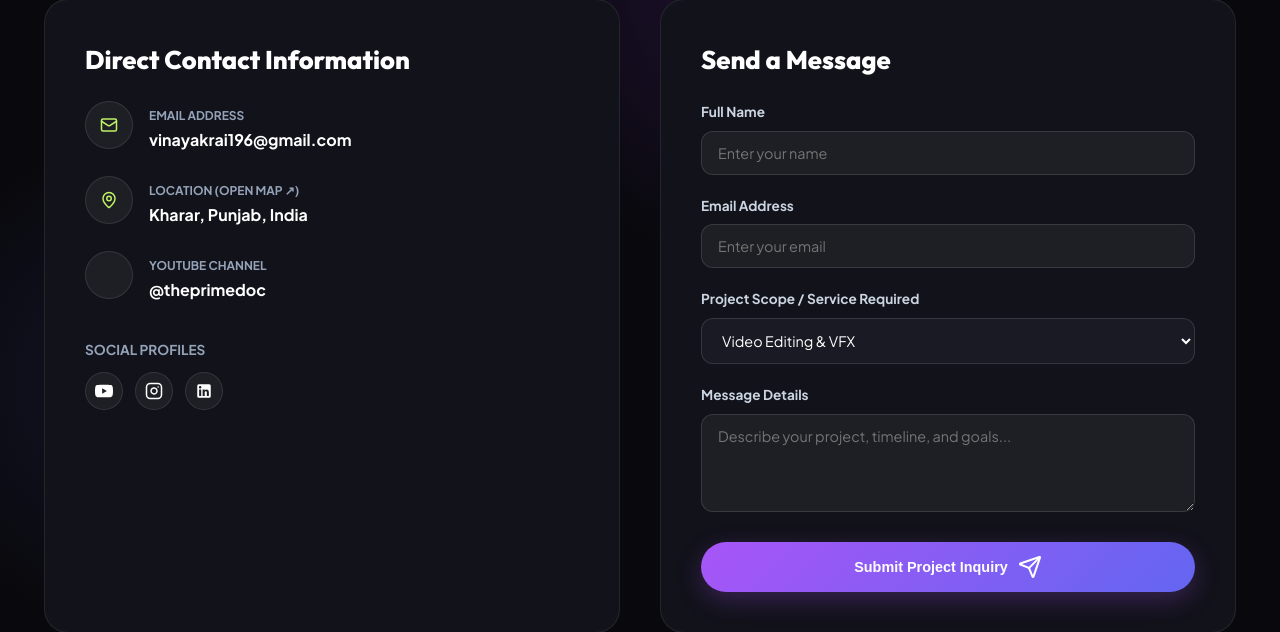
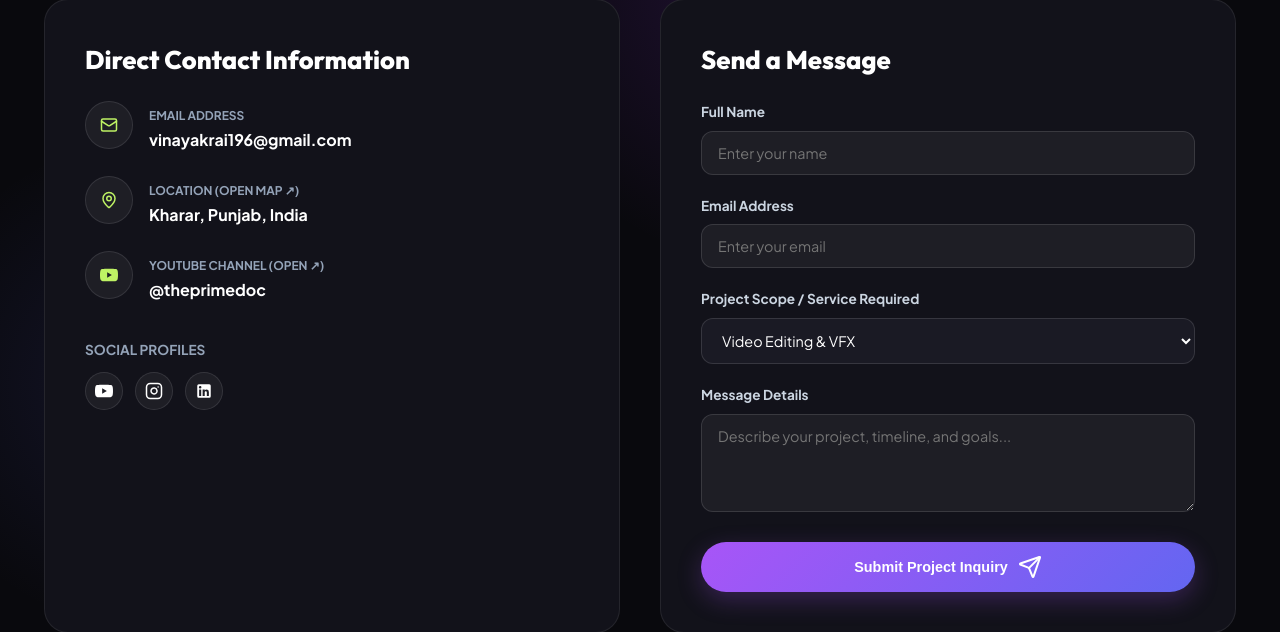
Before and after one commit to vinayakzero/jarvis-voice-assistant, a Flask app: page /contact in a window 1280 px wide. Shown: the part 324-956 px from the top of the page. Run offline with Flask 3, Linux system fonts and the light colour scheme.

Commit message:
Replace Lucide youtube tag with explicit vector SVG in contact page

```diff
--- a/templates/contact.html
+++ b/templates/contact.html
@@ -66,13 +66,17 @@
             </div>
           </a>
 
-          <div style="display: flex; align-items: flex-start; gap: 16px;">
-            <div class="social-icon" style="width: 48px; height: 48px; color: var(--accent-lime);"><i data-lucide="youtube"></i></div>
+          <a href="https://www.youtube.com/@theprimedoc" target="_blank" style="display: flex; align-items: flex-start; gap: 16px; text-decoration: none; color: inherit;">
+            <div class="social-icon" style="width: 48px; height: 48px; color: var(--accent-lime); flex-shrink: 0;">
+              <svg width="22" height="22" viewBox="0 0 24 24" fill="currentColor">
+                <path d="M23.498 6.186a3.016 3.016 0 0 0-2.122-2.136C19.505 3.545 12 3.545 12 3.545s-7.505 0-9.377.505A3.017 3.017 0 0 0 .502 6.186C0 8.07 0 12 0 12s0 3.93.502 5.814a3.016 3.016 0 0 0 2.122 2.136c1.871.505 9.376.505 9.376.505s7.505 0 9.377-.505a3.015 3.015 0 0 0 2.122-2.136C24 15.93 24 12 24 12s0-3.93-.502-5.814zM9.545 15.568V8.432L15.818 12l-6.273 3.568z"/>
+              </svg>
+            </div>
             <div>
-              <label style="font-size: 0.75rem; color: var(--text-muted); font-weight: 700;">YOUTUBE CHANNEL</label>
-              <h4 style="font-size: 1rem; color: #fff;"><a href="https://www.youtube.com/@theprimedoc" target="_blank" style="color: inherit; text-decoration: none;">@theprimedoc</a></h4>
+              <label style="font-size: 0.75rem; color: var(--text-muted); font-weight: 700;">YOUTUBE CHANNEL (OPEN ↗)</label>
+              <h4 style="font-size: 1rem; color: #fff;">@theprimedoc</h4>
             </div>
-          </div>
+          </a>
         </div>
 
         <div style="margin-top: 36px;">
```
